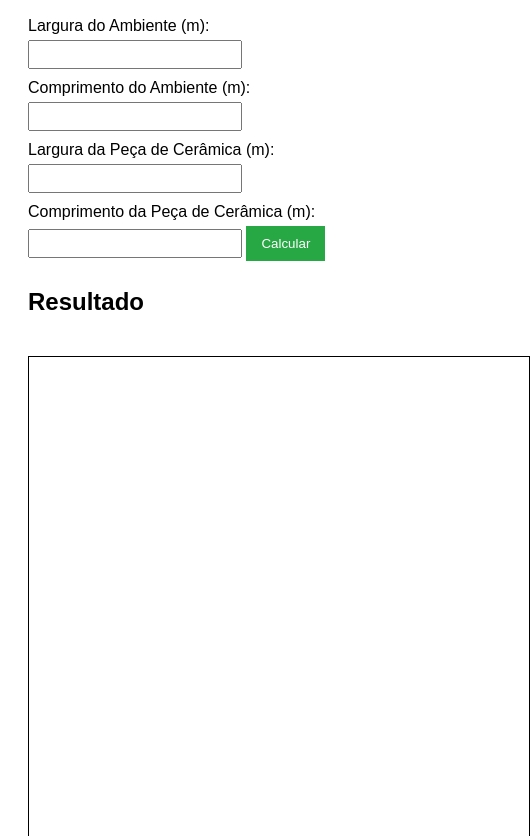
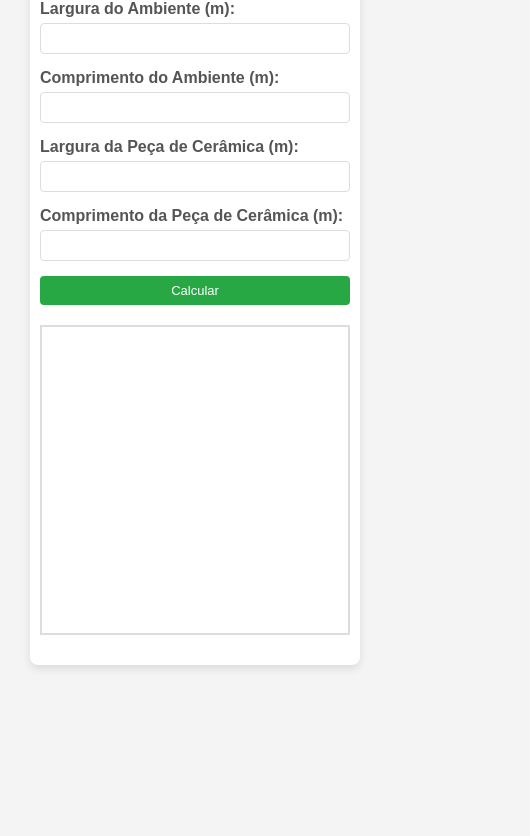
Before and after one commit to ivanpires2000/calc-piso, a plain HTML site: page index.html in a window 390 px wide. Shown: the part 128-964 px from the top of the page, 530 px wide, since content can reach past the window. After the commit the page ends 844 px from the top, so only its background shows below. Drawn offline with Linux system fonts and the light colour scheme.

Commit message:
feat: alteração no  estilo da pagita com css

```diff
--- a/index.html
+++ b/index.html
@@ -3,40 +3,141 @@
 <head>
     <meta charset="UTF-8">
     <meta name="viewport" content="width=device-width, initial-scale=1.0">
-    <title>Calculadora de Pisos</title>
+    <title>Calculadora de Pisos e Revestimentos</title>
     <style>
+        * {
+            margin: 0;
+            padding: 0;
+            box-sizing: border-box;
+        }
+
         body {
-            font-family: Arial, sans-serif;
+            font-family: 'Arial', sans-serif;
+            background-color: #f4f4f4;
+            color: #333;
             padding: 20px;
+            display: flex;
+            justify-content: center;
+            align-items: center;
+            min-height: 100vh;
         }
+
+        .container {
+            background-color: #fff;
+            padding: 20px;
+            border-radius: 8px;
+            box-shadow: 0 4px 8px rgba(0, 0, 0, 0.1);
+            max-width: 600px;
+            width: 100%;
+            margin: 20px;
+        }
+
+        h1 {
+            font-size: 24px;
+            color: #333;
+            margin-bottom: 20px;
+            text-align: center;
+        }
+
+        form {
+            display: flex;
+            flex-direction: column;
+        }
+
         label {
-            display: block;
             margin-bottom: 5px;
+            font-weight: bold;
+            color: #555;
         }
+
         input {
-            margin-bottom: 10px;
-            padding: 5px;
+            margin-bottom: 15px;
+            padding: 10px;
+            font-size: 16px;
+            border: 1px solid #ddd;
+            border-radius: 4px;
             width: 100%;
-            max-width: 200px;
         }
+
         button {
-            padding: 10px 15px;
+            padding: 10px;
+            font-size: 16px;
             background-color: #28a745;
             color: white;
             border: none;
+            border-radius: 4px;
             cursor: pointer;
+            transition: background-color 0.3s ease;
         }
+
         button:hover {
             background-color: #218838;
         }
+
+        #resultado {
+            margin-top: 20px;
+            font-size: 18px;
+            color: #555;
+        }
+
+        /* Ajuste do canvas */
         canvas {
             margin-top: 20px;
-            border: 1px solid black;
+            border: 2px solid #ddd;
+            width: 100%; /* Faz o canvas ocupar toda a largura disponível */
+            height: auto; /* Ajusta a altura automaticamente */
+            max-width: 500px;
+            display: block;
+            margin: 20px auto;
+        }
+
+        /* Estilos responsivos */
+        @media (max-width: 768px) {
+            .container {
+                padding: 15px;
+            }
+
+            h1 {
+                font-size: 22px;
+            }
+
+            input, button {
+                font-size: 14px;
+                padding: 8px;
+            }
+
+            #resultado {
+                font-size: 16px;
+            }
+        }
+
+        @media (max-width: 480px) {
+            body {
+                padding: 10px;
+            }
+
+            .container {
+                padding: 10px;
+            }
+
+            h1 {
+                font-size: 20px;
+            }
+
+            input, button {
+                font-size: 13px;
+                padding: 7px;
+            }
+
+            #resultado {
+                font-size: 14px;
+            }
         }
     </style>
 </head>
 <body>
 
+    <div class="container">
         <h1>Calculadora de Pisos e Revestimentos</h1>
 
         <form id="calcForm">
@@ -55,10 +156,10 @@
             <button type="button" onclick="calcular()">Calcular</button>
         </form>
 
-    <h2>Resultado</h2>
-    <p id="resultado"></p>
+        <h2 id="resultado"></h2>
 
         <canvas id="canvas" width="500" height="500"></canvas>
+    </div>
 
     <script src="script.js"></script>
 
--- a/script.js
+++ b/script.js
@@ -5,6 +5,7 @@ function calcular() {
     let larguraPeca = parseFloat(document.getElementById('larguraPeca').value);
     let comprimentoPeca = parseFloat(document.getElementById('comprimentoPeca').value);
 
+    // Verifica se todos os valores foram preenchidos corretamente
     if (!larguraAmbiente || !comprimentoAmbiente || !larguraPeca || !comprimentoPeca) {
         alert("Por favor, preencha todos os campos.");
         return;
@@ -15,8 +16,8 @@ function calcular() {
     let areaPeca = larguraPeca * comprimentoPeca;
     let numPecas = Math.ceil(areaAmbiente / areaPeca);
 
-    // Exibe o resultado no parágrafo
-    document.getElementById('resultado').innerText = `Você precisará de aproximadamente ${numPecas} peças.`;
+    // Exibe o resultado
+    document.getElementById('resultado').innerText = `Você precisará de aproximadamente ${numPecas} peças de cerâmica.`;
 
     // Gera a visualização da paginação no Canvas
     desenharPaginacao(larguraAmbiente, comprimentoAmbiente, larguraPeca, comprimentoPeca);
@@ -30,15 +31,19 @@ function desenharPaginacao(larguraAmbiente, comprimentoAmbiente, larguraPeca, co
     // Limpa o canvas
     ctx.clearRect(0, 0, canvas.width, canvas.height);
 
-    // Definir a escala para ajustar o tamanho do ambiente ao canvas
+    // Ajusta as dimensões do canvas conforme o ambiente para que a escala fique correta
     let escala = Math.min(canvas.width / larguraAmbiente, canvas.height / comprimentoAmbiente);
+    let larguraEscalada = larguraAmbiente * escala;
+    let comprimentoEscalado = comprimentoAmbiente * escala;
 
-    // Calcula quantas peças cabem no ambiente
+    // Calcula o número de peças que cabem no ambiente
     let numPecasLargura = Math.floor(larguraAmbiente / larguraPeca);
     let numPecasComprimento = Math.floor(comprimentoAmbiente / comprimentoPeca);
 
+    // Define a cor para as peças de cerâmica
+    ctx.fillStyle = '#7fc8f8'; // Cor das peças
+
     // Desenha as peças no canvas
-    ctx.fillStyle = '#d3d3d3'; // Cor das peças
     for (let i = 0; i < numPecasLargura; i++) {
         for (let j = 0; j < numPecasComprimento; j++) {
             let x = i * larguraPeca * escala;
@@ -46,4 +51,33 @@ function desenharPaginacao(larguraAmbiente, comprimentoAmbiente, larguraPeca, co
             ctx.fillRect(x, y, larguraPeca * escala, comprimentoPeca * escala);
         }
     }
+
+    // Verificar se há peças incompletas nas bordas
+    let sobraLargura = larguraAmbiente % larguraPeca;
+    let sobraComprimento = comprimentoAmbiente % comprimentoPeca;
+
+    // Desenhar peças incompletas na largura, se houver
+    if (sobraLargura > 0) {
+        for (let j = 0; j < numPecasComprimento; j++) {
+            let x = numPecasLargura * larguraPeca * escala;
+            let y = j * comprimentoPeca * escala;
+            ctx.fillRect(x, y, sobraLargura * escala, comprimentoPeca * escala);
+        }
+    }
+
+    // Desenhar peças incompletas no comprimento, se houver
+    if (sobraComprimento > 0) {
+        for (let i = 0; i < numPecasLargura; i++) {
+            let x = i * larguraPeca * escala;
+            let y = numPecasComprimento * comprimentoPeca * escala;
+            ctx.fillRect(x, y, larguraPeca * escala, sobraComprimento * escala);
+        }
+    }
+
+    // Desenhar peça incompleta no canto, se houver sobra nos dois eixos
+    if (sobraLargura > 0 && sobraComprimento > 0) {
+        let x = numPecasLargura * larguraPeca * escala;
+        let y = numPecasComprimento * comprimentoPeca * escala;
+        ctx.fillRect(x, y, sobraLargura * escala, sobraComprimento * escala);
+    }
 }
```
Lines whose indentation alone changed are shown as unchanged.
